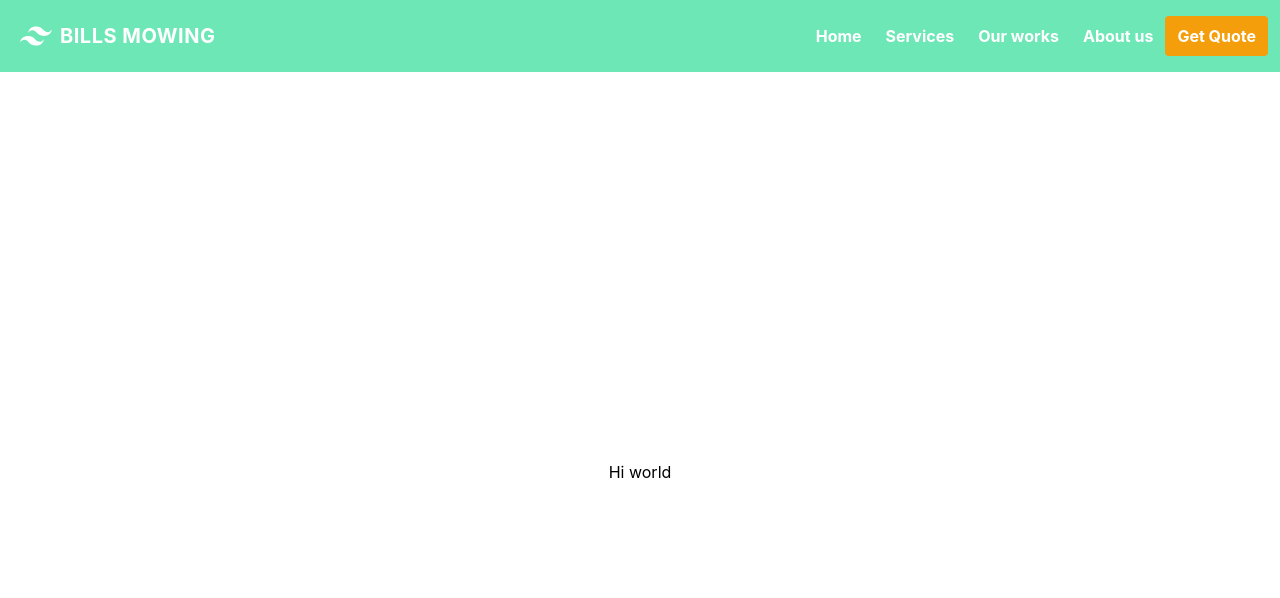
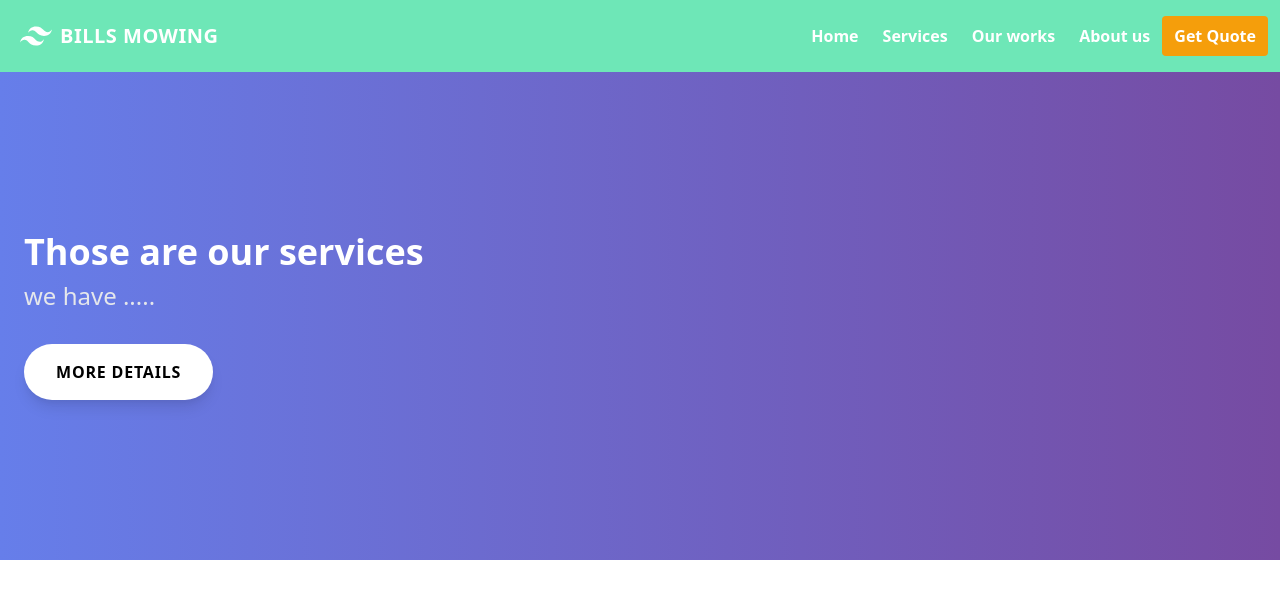
Before and after one commit to byfsdhr/lawn-mowing-next, a Next.js app: page / in a window 1280 px wide. Shown: the top 598 px of the page. Built offline with nearby package versions, Linux system fonts and the light colour scheme.

Commit message:
hero done

```diff
--- /dev/null
+++ b/components/homePage/Hero.js
@@ -0,0 +1,24 @@
+import Image from "next/image";
+
+export default function Hero() {
+  return (
+    <div
+      className="py-40"
+    //   TODO use images
+      style={{background: 'linear-gradient(90deg, #667eea 0%, #764ba2 100%)'}}
+    >
+      <div className="container mx-auto px-6">
+        <h2 className="text-4xl font-bold mb-2 text-white">
+          Those are our services
+        </h2>
+        <h3 className="text-2xl mb-8 text-gray-200">
+          we have .....
+        </h3>
+
+        <button className="bg-white font-bold rounded-full py-4 px-8 shadow-lg uppercase tracking-wider">
+          More details
+        </button>
+      </div>
+    </div>
+  );
+}
--- a/pages/_app.js
+++ b/pages/_app.js
@@ -1,4 +1,4 @@
-import "../styles/globals.css";
+import "../styles/tailwind.css";
 import Layout from "../components/Layout";
 
 function MyApp({ Component, pageProps }) {
--- a/pages/index.js
+++ b/pages/index.js
@@ -1,5 +1,9 @@
-import styles from "../styles/Home.module.css";
-
+import Hero from "../components/homePage/Hero";
+// TODO create home page(pretty)
 export default function Home() {
-  return <div className={styles.container}>Hi world</div>;
+  return (
+    <div>
+      <Hero ></Hero>
+    </div>
+  );
 }
--- a/styles/Home.module.css
+++ /dev/null
@@ -1,121 +0,0 @@
-.container {
-  min-height: 100vh;
-  padding: 0 0.5rem;
-  display: flex;
-  flex-direction: column;
-  justify-content: center;
-  align-items: center;
-  height: 100vh;
-}
-
-.main {
-  padding: 5rem 0;
-  flex: 1;
-  display: flex;
-  flex-direction: column;
-  justify-content: center;
-  align-items: center;
-}
-
-.footer {
-  width: 100%;
-  height: 100px;
-  border-top: 1px solid #eaeaea;
-  display: flex;
-  justify-content: center;
-  align-items: center;
-}
-
-.footer a {
-  display: flex;
-  justify-content: center;
-  align-items: center;
-  flex-grow: 1;
-}
-
-.title a {
-  color: #0070f3;
-  text-decoration: none;
-}
-
-.title a:hover,
-.title a:focus,
-.title a:active {
-  text-decoration: underline;
-}
-
-.title {
-  margin: 0;
-  line-height: 1.15;
-  font-size: 4rem;
-}
-
-.title,
-.description {
-  text-align: center;
-}
-
-.description {
-  line-height: 1.5;
-  font-size: 1.5rem;
-}
-
-.code {
-  background: #fafafa;
-  border-radius: 5px;
-  padding: 0.75rem;
-  font-size: 1.1rem;
-  font-family: Menlo, Monaco, Lucida Console, Liberation Mono, DejaVu Sans Mono,
-    Bitstream Vera Sans Mono, Courier New, monospace;
-}
-
-.grid {
-  display: flex;
-  align-items: center;
-  justify-content: center;
-  flex-wrap: wrap;
-  max-width: 800px;
-  margin-top: 3rem;
-}
-
-.card {
-  margin: 1rem;
-  padding: 1.5rem;
-  text-align: left;
-  color: inherit;
-  text-decoration: none;
-  border: 1px solid #eaeaea;
-  border-radius: 10px;
-  transition: color 0.15s ease, border-color 0.15s ease;
-  width: 45%;
-}
-
-.card:hover,
-.card:focus,
-.card:active {
-  color: #0070f3;
-  border-color: #0070f3;
-}
-
-.card h2 {
-  margin: 0 0 1rem 0;
-  font-size: 1.5rem;
-}
-
-.card p {
-  margin: 0;
-  font-size: 1.25rem;
-  line-height: 1.5;
-}
-
-.logo {
-  height: 1em;
-  margin-left: 0.5rem;
-}
-
-@media (max-width: 600px) {
-  .grid {
-    width: 100%;
-    flex-direction: column;
-  }
-}
--- a/styles/globals.css
+++ /dev/null
@@ -1,20 +0,0 @@
-@tailwind base;
-@tailwind components;
-@tailwind utilities;
-
-html,
-body {
-  padding: 0;
-  margin: 0;
-  font-family: -apple-system, BlinkMacSystemFont, Segoe UI, Roboto, Oxygen,
-    Ubuntu, Cantarell, Fira Sans, Droid Sans, Helvetica Neue, sans-serif;
-}
-
-a {
-  color: inherit;
-  text-decoration: none;
-}
-
-* {
-  box-sizing: border-box;
-}
```
Also changed, not shown: public/homepic.jpg (added).
